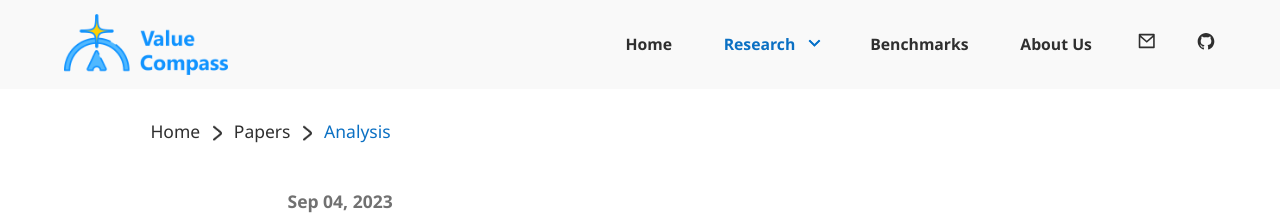
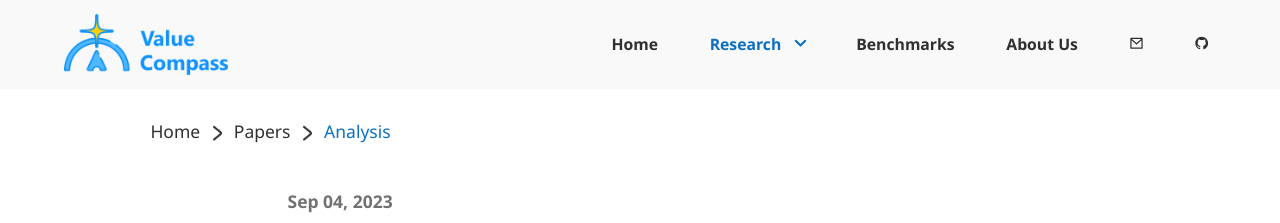
Before and after one commit to ValueCompass/Research, a Jekyll site: the page built from _posts/2023-09-04-alignment-targets.markdown, in a window 1280 px wide. Shown: the top 223 px of the page. Built offline with Jekyll 4.4.1, drawn with Linux system fonts in a browser that asks for light colours; nearby versions of some CDN libraries.

Commit message:
fix accessibility: adapt header icons to system colors
Replace the Email and GitHub CSS background images with inline SVG icons that use currentColor, allowing them to inherit link, hover, and Windows high-contrast theme colors automatically.

Keep the SVG artwork hidden from assistive technologies while preserving the existing accessible names and link behavior. Correct the malformed GitHub link markup and normalize its accessible label capitalization.

Increase both icon dimensions to 2em for clearer visibility and limit the Research hover selector to its dropdown arrow so icon fills consistently match their parent link color.

```diff
--- a/_includes/headerNew.html
+++ b/_includes/headerNew.html
@@ -78,11 +78,18 @@
         <span class="tip" style="display: none;">Copy: <span class="email_text">{{ site.data.settings.project.email }}</span></span>
       </li> -->
       <li class="icon-li">
-        <a class="SvgIcon nav__link" aria-label="Email" href="mailto:{{ site.data.settings.project.email }}"></a>
+        <a class="SvgIcon nav__link" aria-label="Email" href="mailto:{{ site.data.settings.project.email }}">
+          <svg viewBox="0 0 25 25" aria-hidden="true" focusable="false">
+            <path d="M3.16602 3.5H21.166C21.7183 3.5 22.166 3.94772 22.166 4.5V20.5C22.166 21.0523 21.7183 21.5 21.166 21.5H3.16602C2.61374 21.5 2.16602 21.0523 2.16602 20.5V4.5C2.16602 3.94772 2.61374 3.5 3.16602 3.5ZM20.166 7.73792L12.2378 14.838L4.16602 7.71594V19.5H20.166V7.73792ZM4.67748 5.5L12.2279 12.162L19.667 5.5H4.67748Z" fill="currentColor" />
+          </svg>
+        </a>
       </li>
       <li class="icon-li">
-        <a class="SvgIcon github" aria-label="Github" href="https://github.com/microsoft/ValueCompass.git"></SvgIcon>
-          </a>
+        <a class="SvgIcon github" aria-label="GitHub" href="https://github.com/microsoft/ValueCompass.git">
+          <svg viewBox="0 0 24 25" aria-hidden="true" focusable="false">
+            <path d="M12.002 2.5C6.47695 2.5 2.00195 6.975 2.00195 12.5C2.00195 16.925 4.86445 20.6625 8.83945 21.9875C9.33945 22.075 9.52695 21.775 9.52695 21.5125C9.52695 21.275 9.51445 20.4875 9.51445 19.65C7.00195 20.1125 6.35195 19.0375 6.15195 18.475C6.03945 18.1875 5.55195 17.3 5.12695 17.0625C4.77695 16.875 4.27695 16.4125 5.11445 16.4C5.90195 16.3875 6.46445 17.125 6.65195 17.425C7.55195 18.9375 8.98945 18.5125 9.56445 18.25C9.65195 17.6 9.91445 17.1625 10.202 16.9125C7.97695 16.6625 5.65195 15.8 5.65195 11.975C5.65195 10.8875 6.03945 9.9875 6.67695 9.2875C6.57695 9.0375 6.22695 8.0125 6.77695 6.6375C6.77695 6.6375 7.61445 6.375 9.52695 7.6625C10.327 7.4375 11.177 7.325 12.027 7.325C12.877 7.325 13.727 7.4375 14.527 7.6625C16.4395 6.3625 17.277 6.6375 17.277 6.6375C17.827 8.0125 17.477 9.0375 17.377 9.2875C18.0145 9.9875 18.402 10.875 18.402 11.975C18.402 15.8125 16.0645 16.6625 13.8395 16.9125C14.202 17.225 14.5145 17.825 14.5145 18.7625C14.5145 20.1 14.502 21.175 14.502 21.5125C14.502 21.775 14.6895 22.0875 15.1895 21.9875C19.26 20.6133 22.0009 16.7963 22.002 12.5C22.002 6.975 17.527 2.5 12.002 2.5Z" fill="currentColor" />
+          </svg>
+        </a>
       </li>
     </ul>
   </div>
--- a/_sass/3-modules/_header.scss
+++ b/_sass/3-modules/_header.scss
@@ -268,14 +268,13 @@
             font-size: 1em;
           }
           .SvgIcon{
-            display: inline-block;
-            width: 1.5em;
-            height: 1.5em;
-            background: url(/Research/images/email-icon.svg) no-repeat center;
-            background-size: 95% auto;
-            &.github{
-              background: url(/Research/images/github-icon.svg) no-repeat center;
-            background-size: 95% auto;
+            display: inline-flex;
+            width: 2em;
+            height: 2em;
+
+            svg {
+              width: 100%;
+              height: 100%;
             }
           }
         }
@@ -287,7 +286,7 @@
         &:hover {
 
           &>a,
-          svg {
+          &>.down-arrow {
             color: $theme-color;
           }
         }
```
